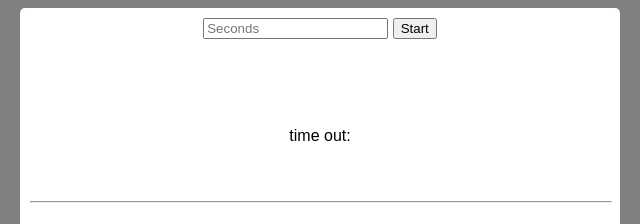
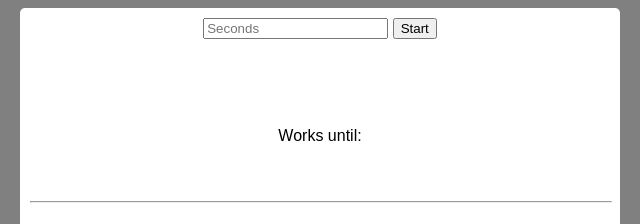
Before and after one commit to F3ll3n/test-task_AMO, a plain HTML site: page 1 task/index.html in a window 1280 px wide. Shown: the top 224 px of the page, 320-960 px from the left. Drawn offline with Linux system fonts and the light colour scheme.

Commit message:
minor edits

```diff
--- a/1 task/index.html
+++ b/1 task/index.html
@@ -14,7 +14,7 @@
         <button>Start</button>
         <p style="color: red; height: 40px;"></p>
       </label>
-      <p>time out:</p>
+      <p>Works until:</p>
       <p id="timeOut"></p>
       <hr width="100%"/>
       <p>Current time: <span>hh:mm:ss</span></p>
```
Also changed, not shown: 2 other files.
